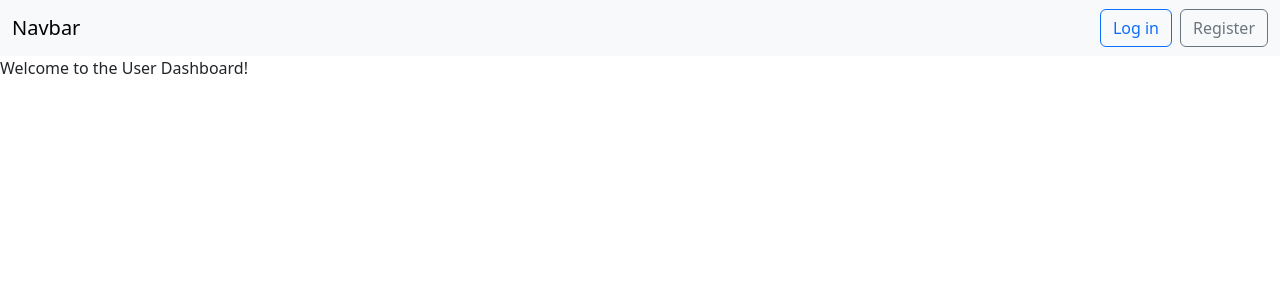
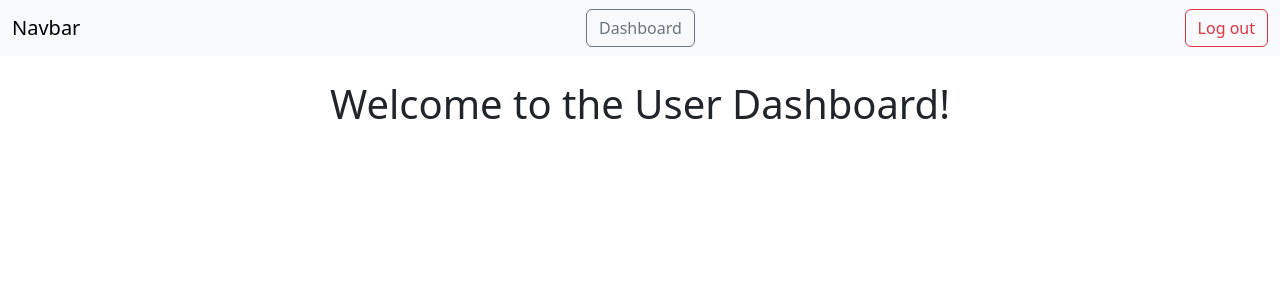
Before and after one commit to rehak-daniel/jwt_security_frontend, an Angular app: page /dashboard in a window 1280 px wide. Shown: the top 300 px of the page. Built offline with nearby package versions, Linux system fonts and the light colour scheme; sample sign-in values are in the browser's storage.

Commit message:
add logout button if user logged in

```diff
--- a/src/app/components/pages/dashboard/admin-dashboard/admin-dashboard.component.html
+++ b/src/app/components/pages/dashboard/admin-dashboard/admin-dashboard.component.html
@@ -1 +1,3 @@
-<p>Welcome to the Admin Dashboard!</p>
+<div class="container mt-4" style="display: flex; justify-content: center;">
+    <h1>Welcome to the Admin Dashboard!</h1>
+</div>
--- a/src/app/components/pages/dashboard/user/user-dashboard/user-dashboard.component.html
+++ b/src/app/components/pages/dashboard/user/user-dashboard/user-dashboard.component.html
@@ -1 +1,3 @@
-<p>Welcome to the User Dashboard!</p>
+<div class="container mt-4" style="display: flex; justify-content: center;">
+    <h1>Welcome to the User Dashboard!</h1>
+</div>
--- a/src/app/components/shared-components/navbar/navbar.component.html
+++ b/src/app/components/shared-components/navbar/navbar.component.html
@@ -1,14 +1,24 @@
 <nav class="navbar navbar-expand-lg bg-body-tertiary">
   <div class="container-fluid">
     <a class="navbar-brand" href="#">Navbar</a>
+
+    @if (isLoggedIn()) {
+    <button routerLink="dashboard" class="btn btn-outline-secondary ms-2">Dashboard</button>
+    }
     <div class="d-flex" role="search">
-      @if (!isSignInPage()) {
-      <button routerLink="login" class="btn btn-outline-primary ms-2">Log in</button>
+
+      @if (!isSignInPage() && !isLoggedIn()) {
+      <button routerLink="login" class="btn btn-outline-success ms-2">Log in</button>
       }
 
-      @if (!isRegisterPage()) {
-      <button routerLink="register" class="btn btn-outline-secondary ms-2">Register</button>
+      @if (!isRegisterPage() && !isLoggedIn()) {
+      <button routerLink="register" class="btn btn-outline-primary ms-2">Register</button>
       }
+
+      @if (isLoggedIn()) {
+      <button (click)="onLogout()" class="btn btn-outline-danger ms-2">Log out</button>
+      }
+
     </div>
   </div>
 </nav>
--- a/src/app/components/shared-components/navbar/navbar.component.ts
+++ b/src/app/components/shared-components/navbar/navbar.component.ts
@@ -3,6 +3,8 @@ import {Router, RouterLink } from '@angular/router';
 import { toSignal } from '@angular/core/rxjs-interop';
 import { filter, map } from 'rxjs/operators';
 import { NavigationEnd } from '@angular/router';
+import { AuthService } from '../../../core/auth/services/auth.service';
+
 
 @Component({
   imports: [RouterLink],
@@ -12,6 +14,7 @@ import { NavigationEnd } from '@angular/router';
 })
 export class NavbarComponent {
   public router = inject(Router);
+  private authService = inject(AuthService);
 
   private currentUrl = toSignal(
     this.router.events.pipe(
@@ -23,4 +26,10 @@ export class NavbarComponent {
 
   isRegisterPage = computed(() => this.currentUrl() === '/register');
   isSignInPage = computed(() => this.currentUrl() === '/login');
+
+  isLoggedIn = computed(() => this.authService.isLoggedIn());
+
+  onLogout() {
+    this.authService.logout();
+  }
 }
--- a/src/app/core/auth/services/auth.service.ts
+++ b/src/app/core/auth/services/auth.service.ts
@@ -1,7 +1,9 @@
 import { Injectable, signal } from "@angular/core";
 import { HttpClient } from "@angular/common/http";
+import { Router } from "@angular/router";
 import { Observable, tap } from "rxjs";
 import { jwtDecode } from "jwt-decode";
+
 
 export interface AuthRequest {
     username: string;
@@ -28,7 +30,7 @@ export class AuthService {
 
     public isLoggedIn = signal(this.hasToken());
 
-    constructor(private http: HttpClient) {}
+    constructor(private http: HttpClient, private router: Router) {}
 
     login(credentials: AuthRequest): Observable<AuthResponse> {
     return this.http.post<AuthResponse>(`${this.apiUrl}/login`, credentials).pipe(
@@ -48,6 +50,7 @@ export class AuthService {
   logout(): void {
     localStorage.removeItem('jwt_token');
     this.isLoggedIn.set(false);
+    this.router.navigate(['/']);
   }
 
   getToken(): string | null {
@@ -65,7 +68,6 @@ export class AuthService {
 
     try {
       const decoded = jwtDecode<JwtPayload>(token);
-      console.log('Decoded token:', decoded);
       return decoded.roles || decoded.authorities || [];
     } catch (e) {
       console.error('Token decoding error:', e);
```
Also changed, not shown: 2 other files (tests, documents, lock files or other folders).
